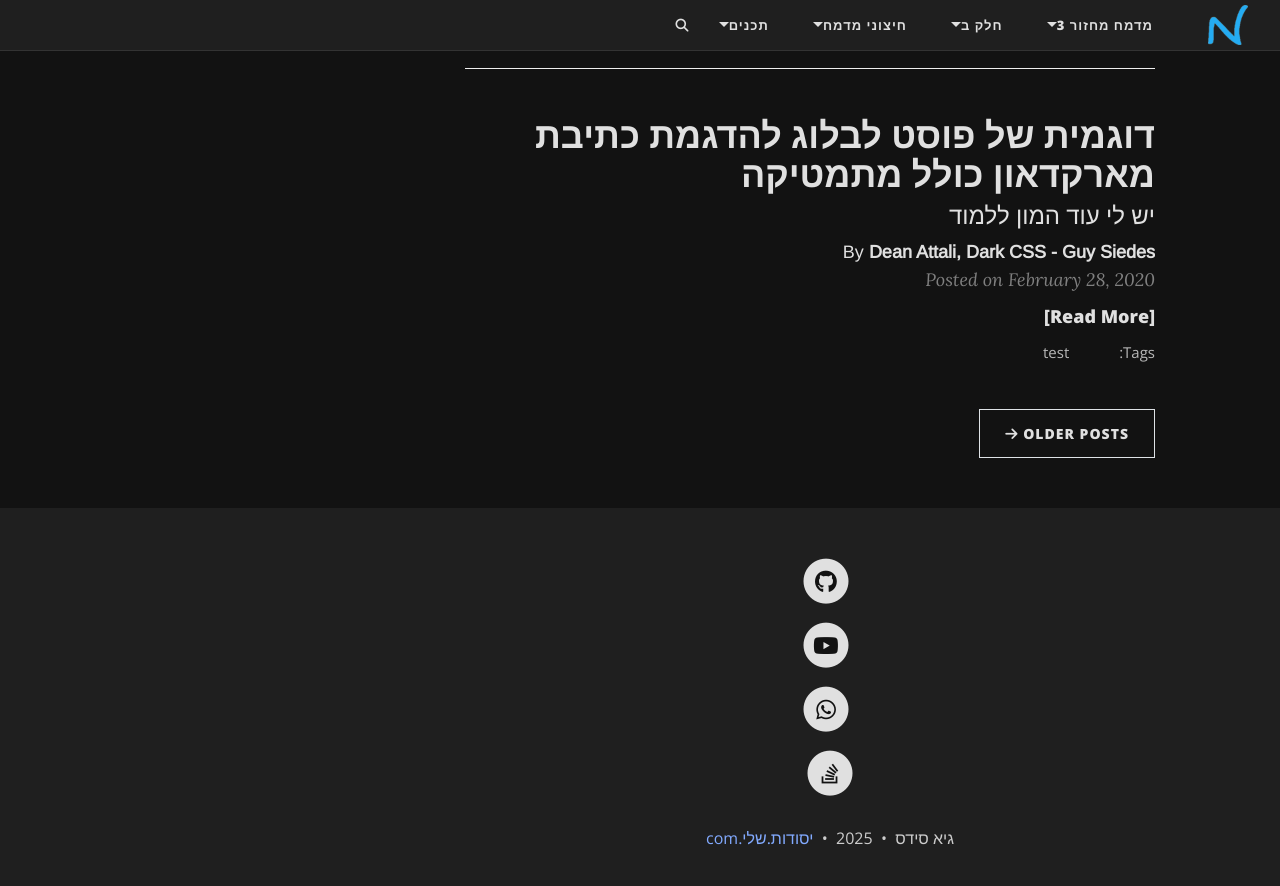
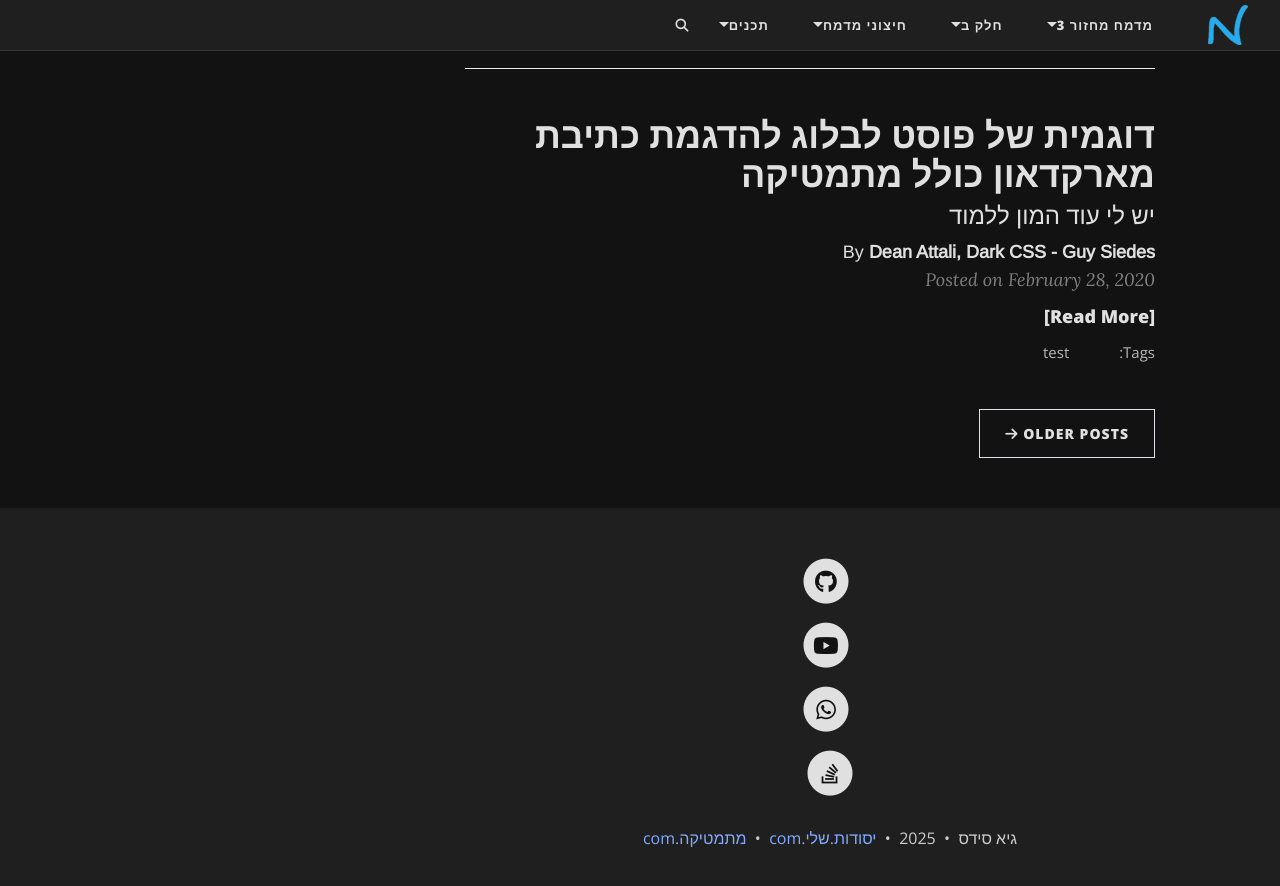
Before and after one commit to 3strategy/BeautifulYesodot, a Jekyll site: the page built from index.html, in a window 1280 px wide and 900 px high, scrolled down 1509 px. Shown: the top 886 px of the window. Built offline with Jekyll 4.4.1, drawn with Linux system fonts in a browser that asks for light colours; formulas are drawn with MathJax 3; the list of posts is cut into pages by our own code; comment, search, counter and statistics services are not loaded.

Commit message:
update to footer. footer minimal has no effect

```diff
--- a/_includes/footer.html
+++ b/_includes/footer.html
@@ -21,6 +21,8 @@
         &nbsp;&bull;&nbsp;
         <span class="author-site">
           <a href="{% if site.url-canonical %}{{ site.url-canonical }}{% else %}{{ '/' | absolute_url }}{% endif %}">{{ site.url-pretty }}</a>
+          &nbsp;&bull;&nbsp;
+          <a href="https://xn--7dbdbn4b5c.xn--eebf2b.com">מתמטיקה.com</a>
         </span>
       {% endif %}
 
@@ -37,10 +39,7 @@
        {% endif%}
 
       </p>
-      <!-- {% unless site.remove-ads %}<p class="theme-by text-muted">
-        Powered by
-        <a href="https://beautifuljekyll.com">Beautiful Jekyll</a>
-      </p>{% endunless %} -->
+
       </div>
     </div>
   </div>
```
